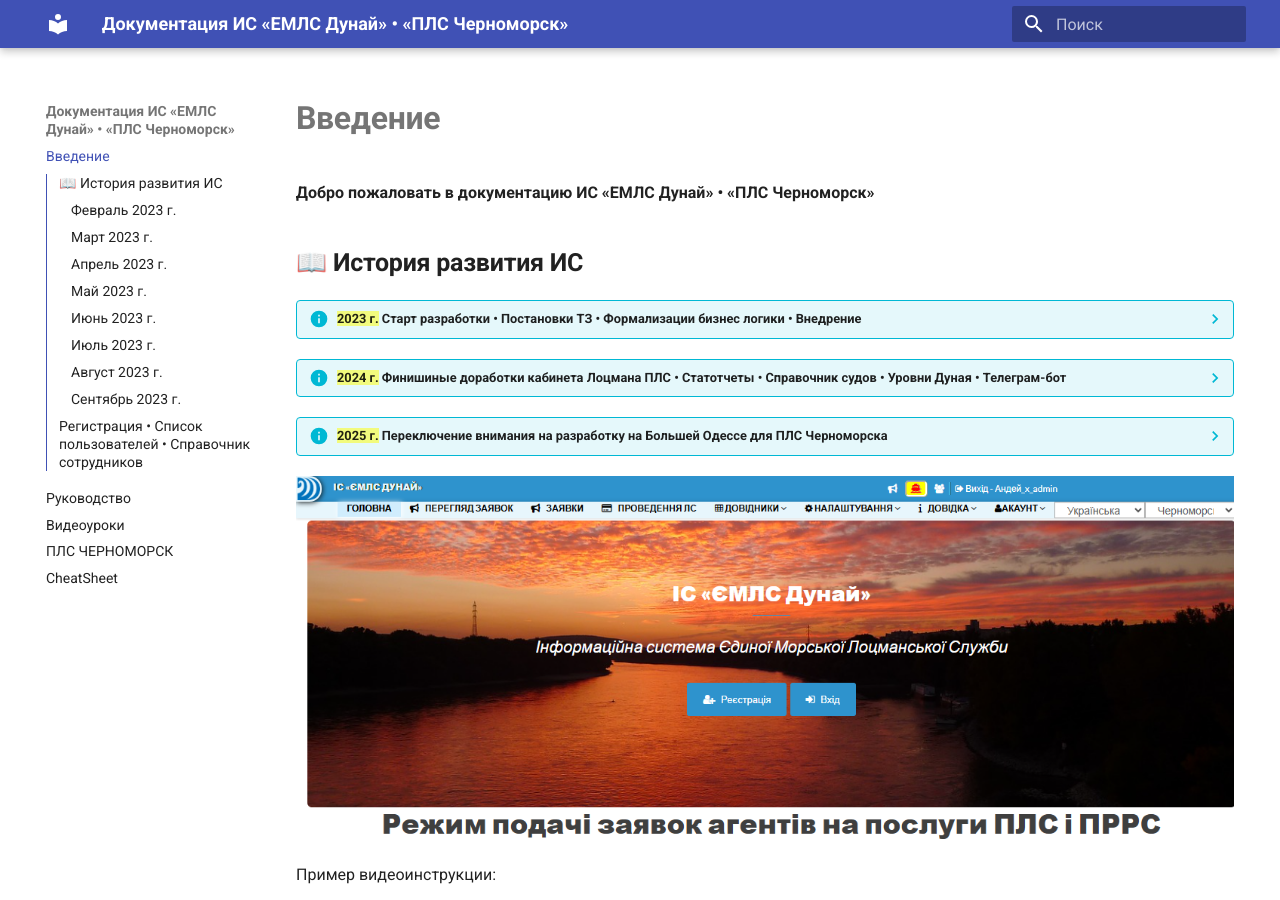
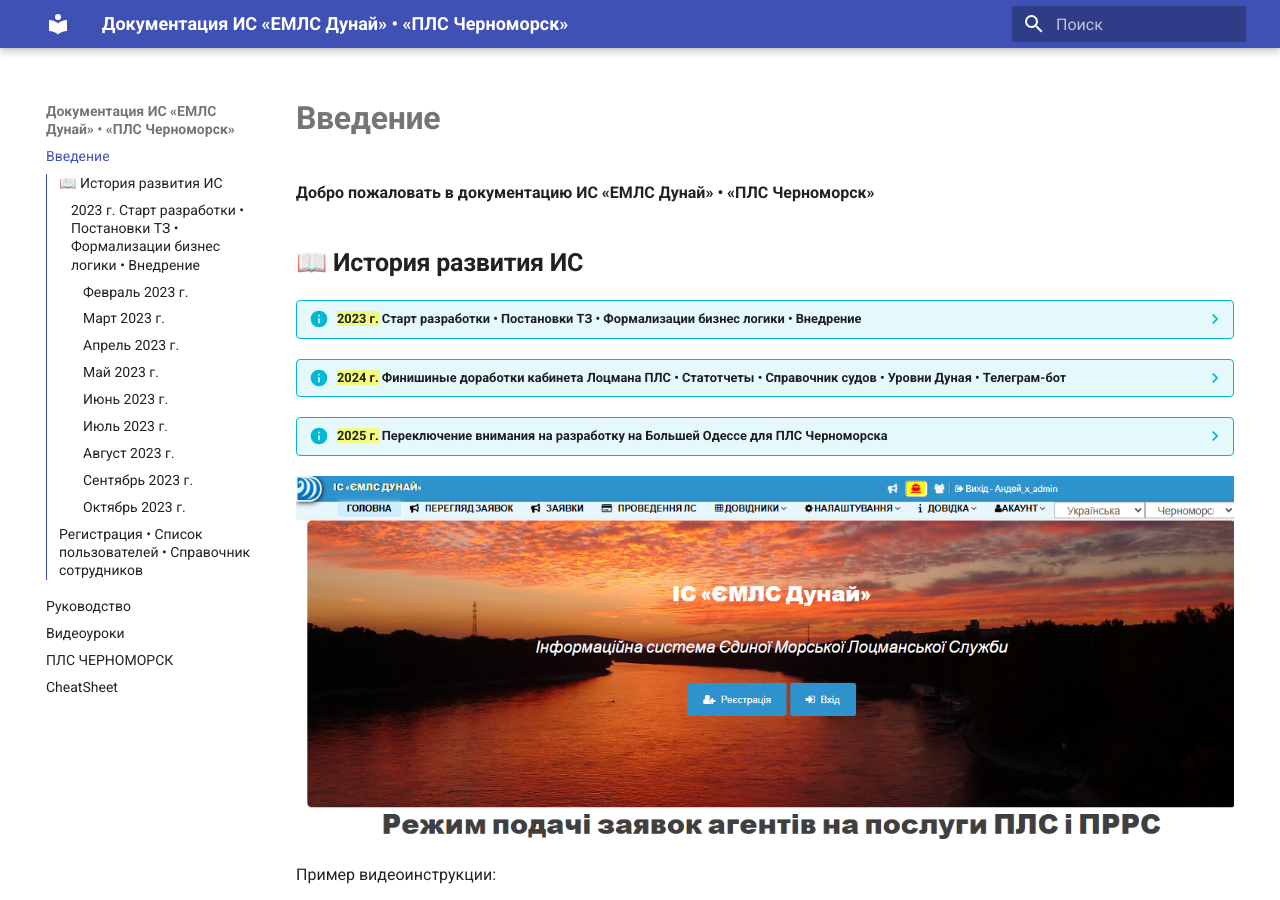
Before and after one commit to vvxsoni/Danube_help, an MkDocs documentation site: the page built from docs/index.md, in a window 1280 px wide and 900 px high. Built offline with MkDocs 1.6.1 and Material for MkDocs 9.7.7, drawn with Linux system fonts in a browser that asks for light colours; some of the changed lines change nothing that is shown.

Commit message:
заголовок ГОД

```diff
--- a/docs/index.md
+++ b/docs/index.md
@@ -65,17 +65,18 @@
 
 ## **📖 История развития ИС**
 ??? info "==**2023 г.**== Старт разработки • Постановки ТЗ • Формализации бизнес логики • Внедрение"
-    ### ==**Февраль 2023 г.**==
+    ### ==**2023 г.**== Старт разработки • Постановки ТЗ • Формализации бизнес логики • Внедрение
+    #### ==**Февраль 2023 г.**==
 
     1. Устная постановка задачи
     2.  Предложения разработать сайт для **ИС ЕМЛС Дунай** по аналогии **ИС VTMIS Odessa** для подачи заявок агентов.
 
     ---
 
-    ### ==**Март 2023 г.**==
+    #### ==**Март 2023 г.**==
 
-    1. Разработка ТЗ (21 стр.) 18 пунктов.
-    2. Обозначены основные требования:
+    3. Разработка ТЗ (21 стр.) 18 пунктов.
+    4. Обозначены основные требования:
 
         - Должен быть прототипом существующей **ИС VTMIS Odessa**
         - Журнал заявок агентов
@@ -83,108 +84,123 @@
         - Журнал квитанций ЛС
         - Таймшит рабочего времени ЛС
 
-    3. В ТЗ подробно расписаны функции со скриншотами по аналогии как сделано в **ИС VTMIS Odessa**
+    5. В ТЗ подробно расписаны функции со скриншотами по аналогии как сделано в **ИС VTMIS Odessa**
 
     ---
 
-    ### ==**Апрель 2023 г.**==
+    #### ==**Апрель 2023 г.**==
 
-    1. **danube.pp.ua** - создан домен
-    2. Разработан функционал регистрации на сайте с восстановлением паролей, активацией пользователей
+    6. **danube.pp.ua** - создан домен
+    7. Разработан функционал регистрации на сайте с восстановлением паролей, активацией пользователей
 
-       • Разграничение прав доступа пользователей на сайте
-       • Справочник пользователей
-       • Справочник сотрудников
-       • Отработка алгоритмов удаления и деактивации пользователей с проверкой целостности базы данных
-       • Создание подробной видео инструкции пользователя на сайте
+       - Разграничение прав доступа пользователей на сайте
+       - Справочник пользователей
+       - Справочник сотрудников
+       - Отработка алгоритмов удаления и деактивации пользователей с проверкой целостности базы данных
+       - Создание подробной видео инструкции пользователя на сайте
 
     ---
 
-    ### ==**Май 2023 г.**==
+    #### ==**Май 2023 г.**==
 
-    1. Справочник агентов
-    2. Справочник городов
-    3. Привязка пользователей сайта к агентским компаниям
-    4. Отработка алгоритмов активации, деактивации и удаления пользователей и агентов с учетом наличия связанных таблиц в базе данных. Запрет на удаления пользователя при наличии связки с агентом или группой
-    5. Справочник стран
+    8. Справочник агентов
+    9. Справочник городов
+    10. Привязка пользователей сайта к агентским компаниям
+    11. Отработка алгоритмов активации, деактивации и удаления пользователей и агентов с учетом наличия связанных таблиц в базе данных. Запрет на удаления пользователя при наличии связки с агентом или группой
+    12. Справочник стран
 
        - На форме ввода привязка города к странам - взаимосвязанные списки
 
     ---
 
-    ### ==**Июнь 2023 г.**==
+    #### ==**Июнь 2023 г.**==
 
-    1. Справочник ПРДС
-    2. Справочник портопунктов - привязка к ПРДС
-    3. Справочник причалов - привязка к портам - описание причалов
-    4. Справочник Типов судов
-    5. Справочник стран
-    6. Справочник Типов сертификатов
-    7. Справочник Судов - 10360 загружено из БД Планшет
-    8. Суда - дубликаты
-    9. Суда - Счетчики новых, дубликатов и с вопросами
-    10. Ввод нового и редактирование
-    11. Валидация ввода и проверка на дубликаты
-    12. При вводе и удалении судна проверки на сохранение целостности базы данных
-    13. Уведомления о регистрации новых пользователей
+    13. Справочник ПРДС
+    14. Справочник портопунктов - привязка к ПРДС
+    15. Справочник причалов - привязка к портам - описание причалов
+    16. Справочник Типов судов
+    17. Справочник стран
+    18. Справочник Типов сертификатов
+    19. Справочник Судов - 10360 загружено из БД Планшет
+    20. Суда - дубликаты
+    21. Суда - Счетчики новых, дубликатов и с вопросами
+    22. Ввод нового и редактирование
+    23. Валидация ввода и проверка на дубликаты
+    24. При вводе и удалении судна проверки на сохранение целостности базы данных
+    25. Уведомления о регистрации новых пользователей
 
     ---
 
-    ### ==**Июль 2023 г.**==
+    #### ==**Июль 2023 г.**==
 
-    1. Создан новый режим: Журнал Заявок Агентов ЖЗА
-    2. Режим администратора
-    3. PDF - форма - Delta-pilot
-    4. PDF - форма - DAVID - наказ Украины № 433 от 2020-07-31
-    5. Редактирование/Отправка/Загрузка - Загрузка документов
-    6. Статус заявки
-    7. Список агентов
-    8. Откуда - Куда. Дата откуда с уточнением
-    9. Тип проводки
-    10. Признак подтверждения заявки диспетчером ЛС
-    11. Примечания диспетчера ЛС
-    12. Назначение Лоцмана ПЛС
-    13. Примечания агента
-    14. Характеристики и параметры основного судна
-    15. Характеристики и параметры второстепенных судов (караван/состав)
-    16. Кабинет агента - каждый агент видит только свои заявки
-    17. Кабинет агента - каждый агент видит только свои заявки
-    18. Письмо с PDF заявкой
-    19. Кабинет Диспетчера ЛС
-    20. Глобальный счетчик-ссылка новых действующих заявок
+    26. Создан новый режим: Журнал Заявок Агентов ЖЗА
+    27. Режим администратора
+    28. PDF - форма - Delta-pilot
+    29. PDF - форма - DAVID - наказ Украины № 433 от 2020-07-31
+    30. Редактирование/Отправка/Загрузка - Загрузка документов
+    31. Статус заявки
+    32. Список агентов
+    33. Откуда - Куда. Дата откуда с уточнением
+    34. Тип проводки
+    35. Признак подтверждения заявки диспетчером ЛС
+    36. Примечания диспетчера ЛС
+    37. Назначение Лоцмана ПЛС
+    38. Примечания агента
+    39. Характеристики и параметры основного судна
+    40. Характеристики и параметры второстепенных судов (караван/состав)
+    41. Кабинет агента - каждый агент видит только свои заявки
+    42. Кабинет агента - каждый агент видит только свои заявки
+    43. Письмо с PDF заявкой
+    44. Кабинет Диспетчера ЛС
+    45. Глобальный счетчик-ссылка новых действующих заявок
 
     ---
 
-    ### ==**Август 2023 г.**==
+    #### ==**Август 2023 г.**==
 
-    1. Первая версия режима **«Распределение лоцманов»** - встреча с пользователями!
-    2. Попытка опытной эксплуатации
-    3. Сортировка по портам от устья реки Дунай
-    4. Обязательные ПЯТЬ портов: Вилково,Килия,Измаил,Чатал,Рени
-    5. Счетчики заявок в каждом портопункте
-    6. Автоматическая подсветка лоцмана во всех заявках при наведении
-    7. Список агентов
-    8. Список перетаскиваемых лоцманов - Блок 2
-    9. Инструмент для поиска лоцмана в блоке 2
-    10. Инструмент для поиска лоцмана во всей таблице распределения лоцманов
+    46. Первая версия режима **«Распределение лоцманов»** - встреча с пользователями!
+    47. Попытка опытной эксплуатации
+    48. Сортировка по портам от устья реки Дунай
+    49. Обязательные ПЯТЬ портов: Вилково,Килия,Измаил,Чатал,Рени
+    50. Счетчики заявок в каждом портопункте
+    51. Автоматическая подсветка лоцмана во всех заявках при наведении
+    52. Список агентов
+    53. Список перетаскиваемых лоцманов - Блок 2
+    54. Инструмент для поиска лоцмана в блоке 2
+    55. Инструмент для поиска лоцмана во всей таблице распределения лоцманов
 
     ---
 
-    ### ==**Сентябрь 2023 г.**==
+    #### ==**Сентябрь 2023 г.**==
 
-    1. Распределение лоцманов - это задача диспетчеризации заявок - версия № 2
-    2. Концепция и матмодель системы диспетчеризации заявок
-    3. Графики работ лоцманов Измаил - 2 смены 10 через 10 ► Рени - 3 смены 3 через 6
-    4. Автоматическое отображение текущих рабочих вахт и период дат с какой по какую дату
-    5. Отпуска, больничные, состав вахт, лоцманы для перемещения
-    6. Разбор конфликтных заявок
-    7. В ночное время - в конце вахты - желтый шрифт на темно синем фоне
-    8. Командировка в Измаил
-    9. Подготовка ТЗ для переработки второй версии распределения лоцманов
+    56. Распределение лоцманов - это задача диспетчеризации заявок - версия № 2
+    57. Концепция и матмодель системы диспетчеризации заявок
+    58. Графики работ лоцманов Измаил - 2 смены 10 через 10 ► Рени - 3 смены 3 через 6
+    59. Автоматическое отображение текущих рабочих вахт и период дат с какой по какую дату
+    60. Отпуска, больничные, состав вахт, лоцманы для перемещения
+    61. Разбор конфликтных заявок
+    62. В ночное время - в конце вахты - желтый шрифт на темно синем фоне
+    63. Командировка в Измаил
+    64. Подготовка ТЗ для переработки второй версии распределения лоцманов
 
        - ТЗ для режима ввода лоцманских квитанций
        - Обсудили необходимость ввода заявок диспетчером ЛС
        - Обработка плана швартовых операций - привязка к ЖЗА и справочнику судов.
+
+    ---
+
+    #### ==**Октябрь 2023 г.**==
+
+    65. Ввод лоцманских квитанций - версия 1.0
+    66. Авторизация лоцмана
+    67. Два фильтра: Мои заявки и Мои кв-ии
+    68. Состав каравана
+    69. Редактирование квитанции
+    70. Состав данных для ввода квитанции
+    71. Список работ для лоцмана
+    72. Ввод НОВОЙ заявки
+    73. Взаимодействие с диспетчером ЛС
+    74. Уточнение времени и статус заявки
 
 
 ??? info "==**2024 г.**== Финишиные доработки кабинета Лоцмана ПЛС • Статотчеты • Справочник судов • Уровни Дуная • Телеграм-бот  "
```
